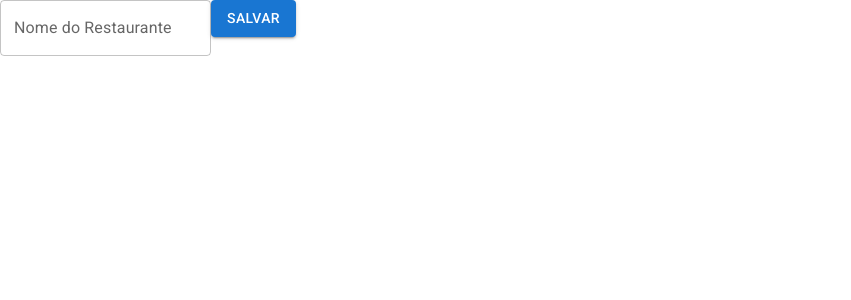
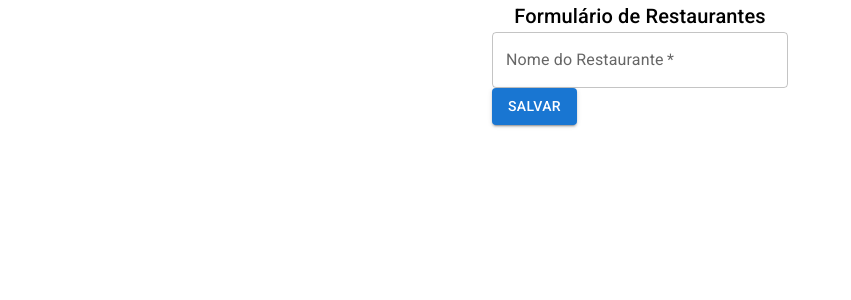
Before and after one commit to lilcatchya/alfood, a React (Create React App) app: page /admin/restaurantes/novo in a window 1280 px wide. Shown: the top 300 px of the page, without its empty margins (0-851 px from the left). Built offline with nearby package versions, Linux system fonts and the light colour scheme.

Commit message:
estilizando alguns componentes

```diff
--- a/src/paginas/Administracao/Restaurantes/FormularioRestaurante.tsx
+++ b/src/paginas/Administracao/Restaurantes/FormularioRestaurante.tsx
@@ -1,4 +1,4 @@
-import { TextField, Button } from "@mui/material"
+import { TextField, Button, Typography, Box } from "@mui/material"
 import { useEffect, useState } from "react"
 import axios from "axios"
 import { useParams } from "react-router-dom"
@@ -9,18 +9,18 @@
   const parametros = useParams()
 
   useEffect(() => {
-    if (parametros.id){
+    if (parametros.id) {
       axios.get<IRestaurante>(`http://localhost:8000/api/v2/restaurantes/${parametros.id}/`)
         .then(resposta => setNomeRestaurante(resposta.data.nome))
     }
-  },[parametros])
+  }, [parametros])
 
   const [nomeRestaurante, setNomeRestaurante] = useState('')
 
   const aoSubmeterForm = (evento: React.FormEvent<HTMLFormElement>) => {
     evento.preventDefault()
 
-    if(parametros.id){
+    if (parametros.id) {
       axios.put(`http://localhost:8000/api/v2/restaurantes/${parametros.id}/`, { nome: nomeRestaurante })
         .then(() => {
           alert(`"${nomeRestaurante}" atualizado com sucesso`)
@@ -35,15 +35,20 @@
   }
 
   return (
-    <form onSubmit={aoSubmeterForm}>
+    <Box sx={{ display: 'flex', flexDirection: 'column', alignItems: 'center' }}>
+      <Typography component="h1" variant="h6">Formulário de Restaurantes</Typography>
+      <Box component='form' onSubmit={aoSubmeterForm}>
         <TextField
           value={nomeRestaurante}
           onChange={evento => setNomeRestaurante(evento.target.value)}
           label="Nome do Restaurante"
           variant="outlined"
+          fullWidth
+          required
         />
         <Button type="submit" variant="contained">Salvar</Button>
-    </form>
+      </Box>
+    </Box>
   )
 }
 
```
Lines whose indentation alone changed are shown as unchanged.
